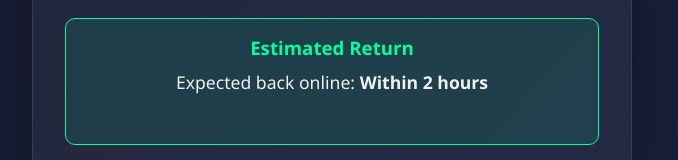
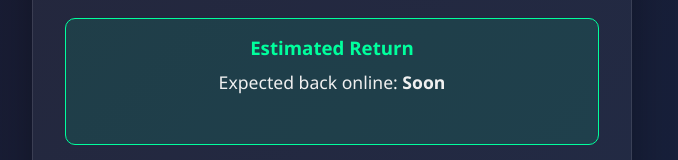
Before and after one commit to empuertos/streamflix, a plain HTML site: page maintenance.html in a window 1280 px wide. Shown: the part 408-568 px from the top of the page, without its empty margins (308-986 px from the left). Drawn offline with Linux system fonts and the light colour scheme.

Commit message:
Update maintenance page estimated time to 'Soon'

```diff
--- a/maintenance.html
+++ b/maintenance.html
@@ -191,7 +191,7 @@
 
         <div class="estimated-time">
             <h3>Estimated Return</h3>
-            <p>Expected back online: <strong>Within 2 hours</strong></p>
+            <p>Expected back online: <strong>Soon</strong></p>
         </div>
 
         <div class="contact-info">
```
